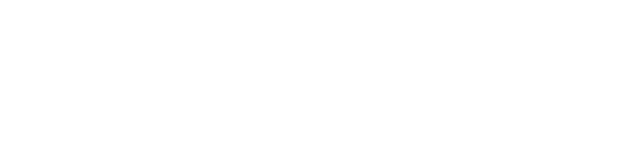
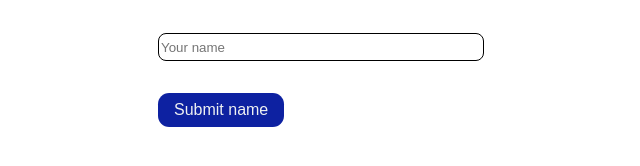
Before and after one commit to ANTH0RNY/tic-tac-toe, a plain HTML site: page index.html in a window 1280 px wide. Shown: the whole page, without its empty margins (319-959 px from the left). Drawn offline with Linux system fonts and the light colour scheme.

Commit message:
Im done for now

```diff
--- a/index.html
+++ b/index.html
@@ -8,10 +8,14 @@
     <title>Tic tac toe</title>
 </head>
 <body>
-    <main class="main">
-        <div id="area" class="board">
+    <div class="body">
+        <div class="form">
         </div>
-    </main>
-    <div class="game-end not-visible"></div>
+        <main class="main">
+            <div id="area" class="board">
+            </div>
+        </main>
+        <div class="game-end not-visible"></div>
+    </div>
 </body>
 </html>
--- a/main.js
+++ b/main.js
@@ -88,15 +88,14 @@ function game() {
     const player2 = player();
     let winner = null;
 
-    player1.name = 'player1'
-    player2.name = 'player2'
+    player2.name = 'Player 2'
 
     function play(theMove) {
         if (!checkFullBoard()) {
             if (!player1.checkWin() && !player2.checkWin()) {
                 player1.playMove(theMove, '&#79');
                 player2Game()
-                console.log(player1.numberOfMoves() + player2.numberOfMoves());
+                // console.log(player1.numberOfMoves() + player2.numberOfMoves());
                 checkWinner()
             }
         }
@@ -123,7 +122,10 @@ function game() {
 
     function populate() {
         const gameArea = selector("#area");
+        gameArea.innerHTML=''
 
+        const main = selector('.form')
+        main.remove()
         board.forEach((i, n) => {
             i.forEach((j, m) => {
                 let item = document.createElement("div");
@@ -145,12 +147,10 @@ function game() {
             winner = player1.checkWin() ? player1 : player2
             winnerElement.innerHTML=player1.name;
             winnerElement.classList.remove('not-visible')
-            console.log(winner);
         }
         else if (checkFullBoard()) {// && !(player1.checkWin() || player2.checkWin())){
             winnerElement.innerHTML='Its a Draw'
             winnerElement.classList.remove('not-visible')
-            console.log('A draw')
         }
     }
 
@@ -178,3 +178,22 @@ function selector(select) {
 
 
 const newGame = game();
+
+function makeForm(){
+    const input=document.createElement('input')
+    const inputBtn=document.createElement('button')
+    inputBtn.innerHTML='Submit name'
+    input.setAttribute('type','text')
+    input.setAttribute('placeholder','Your name')
+    const main = selector('.form')
+    main.appendChild(input)
+    main.appendChild(inputBtn)
+
+    inputBtn.addEventListener('click',()=>{
+        newGame.player1.name=input.value || 'you'
+        newGame.populate()
+    })
+
+}
+
+makeForm()
--- a/style.css
+++ b/style.css
@@ -7,7 +7,6 @@ body{
     display: grid;
     grid-template-columns: 1fr 1fr 1fr;
     grid-template-rows: 1fr 3fr 1fr;
-    /* width: max-content; */
 }
 .board{
     display: grid;
@@ -25,16 +24,12 @@ body{
 
 .cell{
     width: 7.5rem;
-    /* height: 5rem; */
     aspect-ratio: 1/1;
-    /* border: 1px solid black; */
-    border-bottom: 1px solid black;
-    border-left: 1px solid black;
-    /* margin: 0; */
+    border-bottom: 5px solid #EEF0F2;
+    border-left: 5px solid #EEF0F2;
     align-self: center;
     text-align: center;
-    /* align-items: center; */
-
+    color: #0D21A1;
     display: flex;
     align-items: center;
     justify-content: center;
@@ -60,4 +55,40 @@ body{
 
 .game-end{
     text-align: center;
+    font-size: 16px;
+
 }
+
+.form{
+    display: flex;
+    flex-direction: column;
+    align-content: center;
+    justify-content: center;
+    gap: 2rem;
+    height: 10rem;
+    margin-left: auto;
+    margin-right: auto;
+    width: max-content;
+    font-size: 18px;
+}
+
+.form input{
+    height: 1.5rem;
+    width: 20rem;
+    border-radius: .5rem;
+    border: black 1px solid;
+}
+.form button{
+    width: max-content;
+    padding: .5rem 1rem;
+    background-color: #0D21A1;
+    color: #EEF0F2;
+    border: none;
+    font-size: 16px;
+    border-radius: .7rem;
+}
+
+.form button:hover{
+    background-color: #EEF0F2;
+    color: #0D21A1;
+}
```
